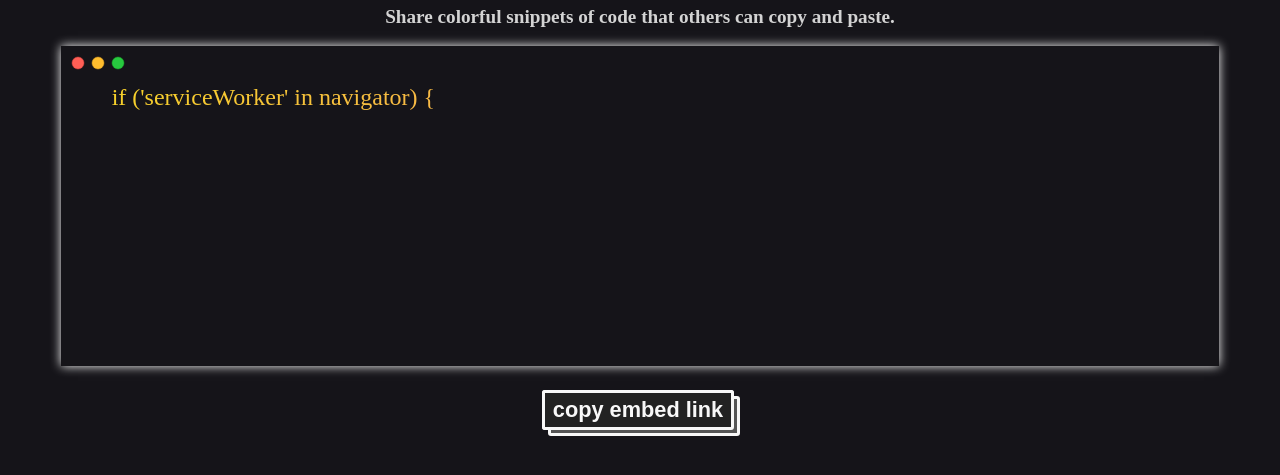
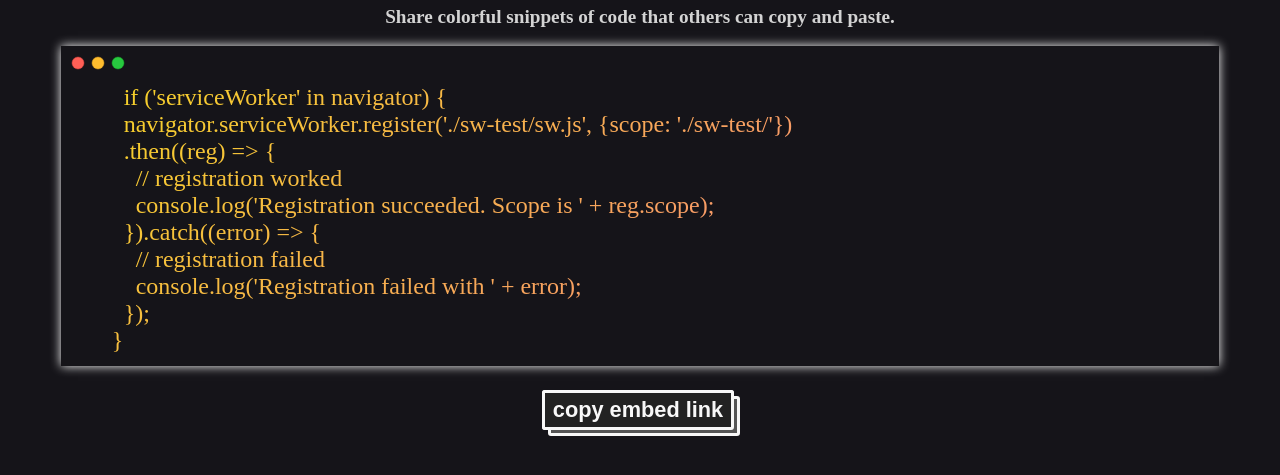
Before and after one commit to Abhicoder03/code-sharer, a plain HTML site: page index.html in a window 1280 px wide. Shown: the part 65-540 px from the top of the page. Drawn offline with Linux system fonts and the light colour scheme; a web font is replaced by a local one.

Commit message:
Update index.html

```diff
--- a/index.html
+++ b/index.html
@@ -24,9 +24,19 @@
   <body>
 <h1> <span class="edit block">color gists 🎨 like github gists, but colorful.</span> </h1>
 <h2 class="edit"> Share colorful snippets of code that others can copy and paste. </h2> <br>
+<!-- TO DO: add test for making sure default code snippet stays the same -->
 <main><div class="fake-buttons"><svg xmlns="http://www.w3.org/2000/svg" width="54" height="14" viewBox="0 0 54 14"><g fill="none" fill-rule="evenodd" transform="translate(1 1)"><circle cx="6" cy="6" r="6" fill="#FF5F56" stroke="#E0443E" stroke-width=".5"></circle><circle cx="26" cy="6" r="6" fill="#FFBD2E" stroke="#DEA123" stroke-width=".5"></circle><circle cx="46" cy="6" r="6" fill="#27C93F" stroke="#1AAB29" stroke-width=".5"></circle></g></svg></div>
   <textarea id="type" spellcheck="false">
-  if ('serviceWorker' in navigator) {
+    if ('serviceWorker' in navigator) {
+    navigator.serviceWorker.register('./sw-test/sw.js', {scope: './sw-test/'})
+    .then((reg) => {
+      // registration worked
+      console.log('Registration succeeded. Scope is ' + reg.scope);
+    }).catch((error) => {
+      // registration failed
+      console.log('Registration failed with ' + error);
+    });
+  }
 
 </textarea></main>
 <br><center><button id="copy" class="block edit">copy embed link</button></center>
```
